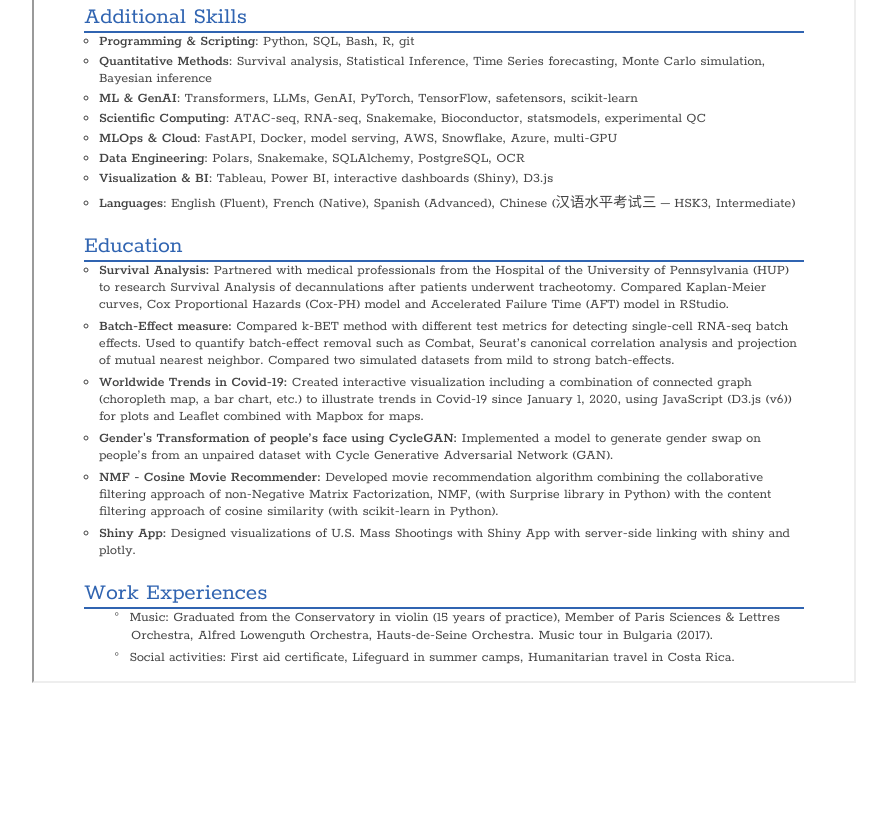
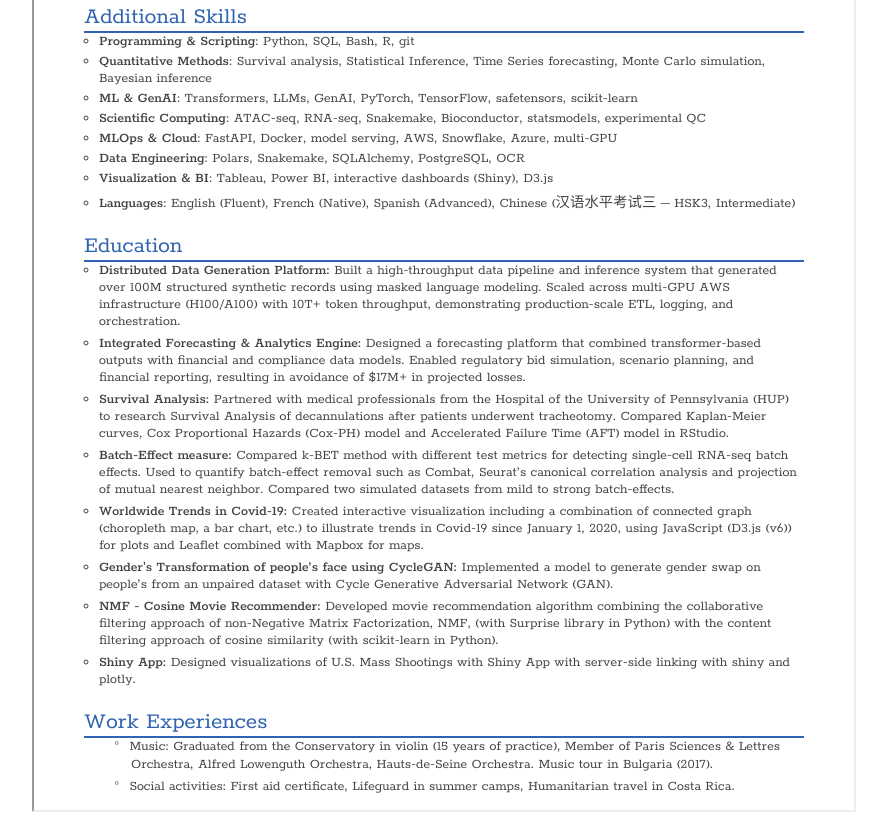
Before and after one commit to Floreuzan/floreuzan.github.io, a plain HTML site: page index.html in a window 1280 px wide. Shown: the part 2291-3113 px from the top of the page, without its empty margins (208-1095 px from the left). Before the commit the page ends 2984 px from the top, so only its background shows below. Drawn offline with Linux system fonts and the light colour scheme.

Commit message:
Update index.html

```diff
--- a/index.html
+++ b/index.html
@@ -222,6 +222,8 @@
 
                             <div class="sectionContent">
                                     <ul class="projects">
+                                        <li><span>Distributed Data Generation Platform:</span> Built a high-throughput data pipeline and inference system that generated over 100M structured synthetic records using masked language modeling. Scaled across multi-GPU AWS infrastructure (H100/A100) with 10T+ token throughput, demonstrating production-scale ETL, logging, and orchestration.</li>
+                                        <li><span>Integrated Forecasting & Analytics Engine:</span> Designed a forecasting platform that combined transformer-based outputs with financial and compliance data models. Enabled regulatory bid simulation, scenario planning, and financial reporting, resulting in avoidance of $17M+ in projected losses.</li>
                                         <li><span>Survival Analysis:</span> Partnered with medical professionals from the Hospital of the University of Pennsylvania (HUP) to research Survival Analysis of decannulations after patients underwent tracheotomy. Compared Kaplan-Meier curves, Cox Proportional Hazards (Cox-PH) model and Accelerated Failure Time (AFT) model in RStudio. </li>
                                         <li><span>Batch-Effect measure:</span> Compared k-BET method with different test metrics for detecting single-cell RNA-seq batch effects. Used to quantify batch-effect removal such as Combat, Seurat’s canonical correlation analysis and projection of mutual nearest neighbor. Compared two simulated datasets from mild to strong batch-effects. </li>
                                         <li><span>Worldwide Trends in Covid-19:</span> Created interactive visualization including a combination of connected graph (choropleth map, a bar chart, etc.) to illustrate trends in Covid-19 since January 1, 2020, using JavaScript (D3.js (v6)) for plots and Leaflet combined with Mapbox for maps. </li>
```
